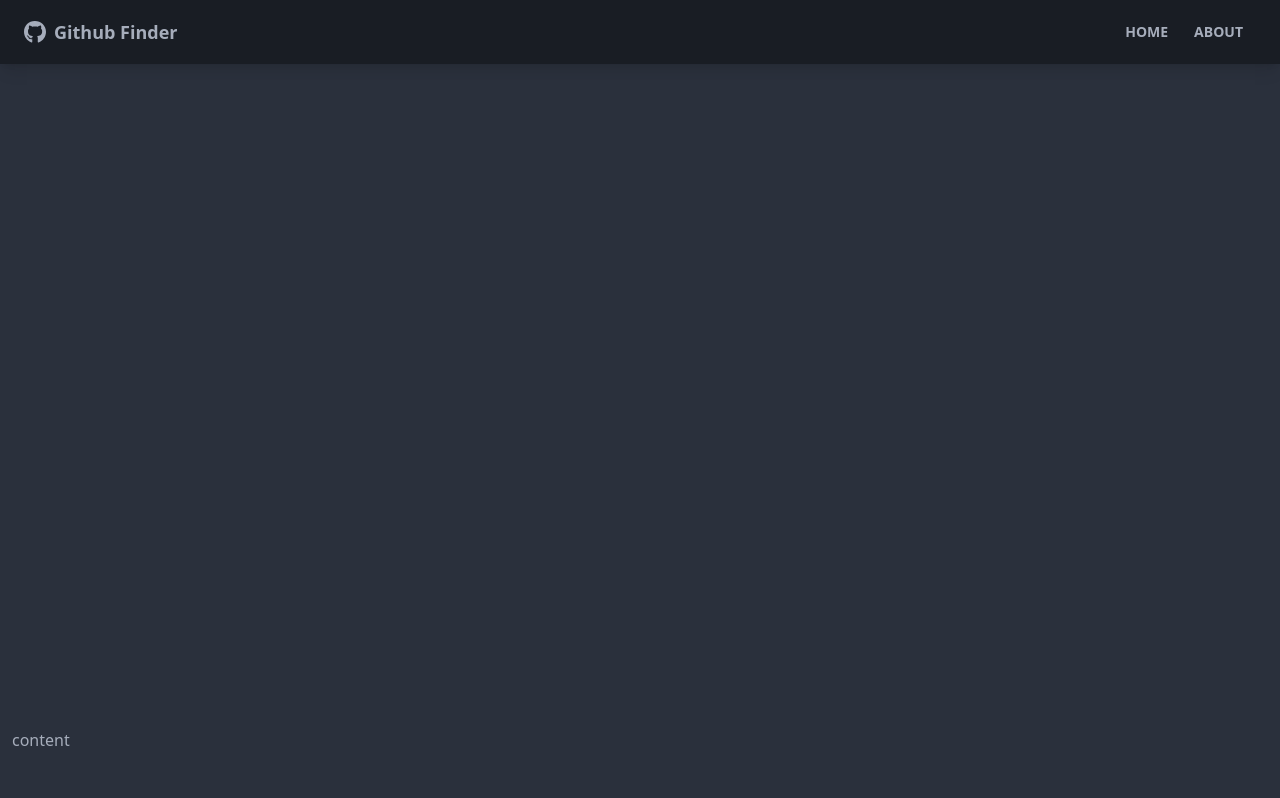
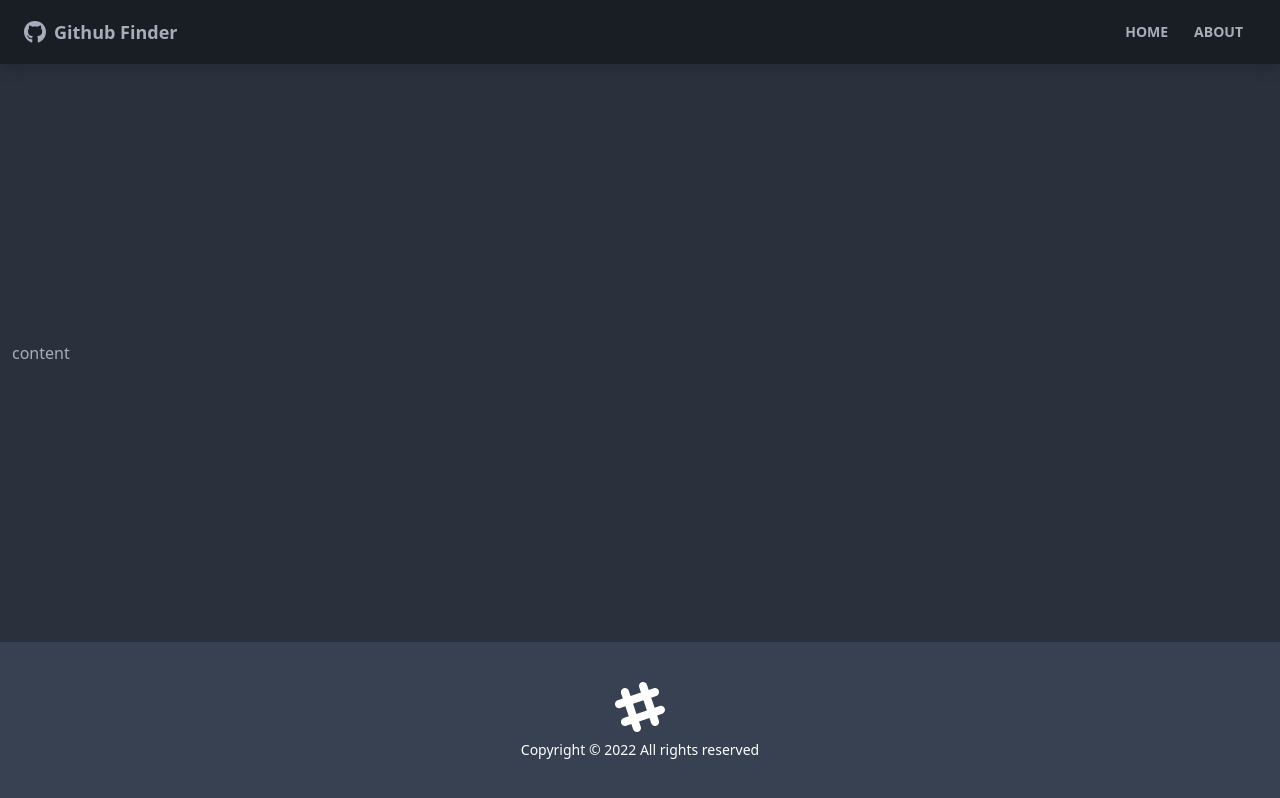
Before and after one commit to vrundanawal/github-finder-app-udemy, a React (Create React App) app: page / in a window 1280 px wide. Built offline with nearby package versions, Linux system fonts and the light colour scheme.

Commit message:
Footer component created

```diff
--- a/src/App.js
+++ b/src/App.js
@@ -1,4 +1,5 @@
 import { BrowserRouter as Router, Route, Routes } from "react-router-dom";
+import Footer from "./components/layout/Footer";
 import Navbar from "./components/layout/Navbar";
 
 function App() {
@@ -8,6 +9,7 @@
         <Navbar />
 
         <main className="container mx-auto px-3 pb-12">content</main>
+        <Footer />
       </div>
     </Router>
   );
--- /dev/null
+++ b/src/components/layout/Footer.js
@@ -0,0 +1,26 @@
+import React from "react";
+const footerYear = new Date().getFullYear();
+
+const Footer = () => {
+  return (
+    <footer className="footer p-10 bg-gray-700 text-primary-content footer-center">
+      <div>
+        <svg
+          width="50"
+          height="50"
+          viewBox="0 0 24 24"
+          xmlns="http://www.w3.org/2000/svg"
+          fillRule="evenodd"
+          clipRule="evenodd"
+          className="inline-block fill-current"
+        >
+          <path d="M22.672 15.226l-2.432.811.841 2.515c.33 1.019-.209 2.127-1.23 2.456-1.15.325-2.148-.321-2.463-1.226l-.84-2.518-5.013 1.677.84 2.517c.391 1.203-.434 2.542-1.831 2.542-.88 0-1.601-.564-1.86-1.314l-.842-2.516-2.431.809c-1.135.328-2.145-.317-2.463-1.229-.329-1.018.211-2.127 1.231-2.456l2.432-.809-1.621-4.823-2.432.808c-1.355.384-2.558-.59-2.558-1.839 0-.817.509-1.582 1.327-1.846l2.433-.809-.842-2.515c-.33-1.02.211-2.129 1.232-2.458 1.02-.329 2.13.209 2.461 1.229l.842 2.515 5.011-1.677-.839-2.517c-.403-1.238.484-2.553 1.843-2.553.819 0 1.585.509 1.85 1.326l.841 2.517 2.431-.81c1.02-.33 2.131.211 2.461 1.229.332 1.018-.21 2.126-1.23 2.456l-2.433.809 1.622 4.823 2.433-.809c1.242-.401 2.557.484 2.557 1.838 0 .819-.51 1.583-1.328 1.847m-8.992-6.428l-5.01 1.675 1.619 4.828 5.011-1.674-1.62-4.829z"></path>
+        </svg>
+
+        <p>Copyright &copy; {footerYear} All rights reserved</p>
+      </div>
+    </footer>
+  );
+};
+
+export default Footer;
```
